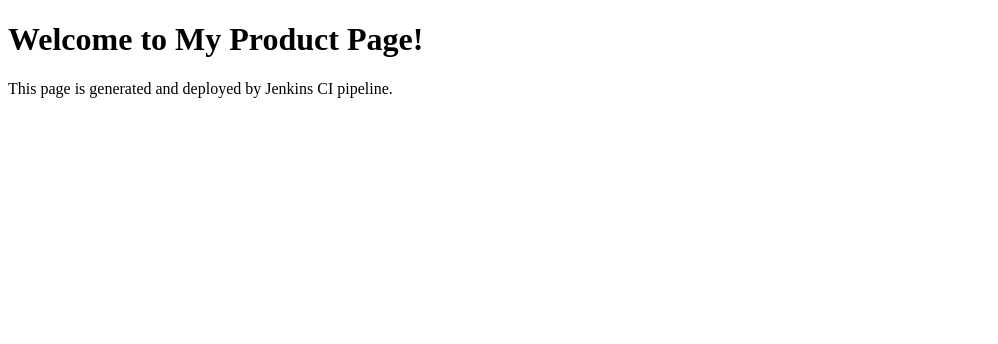
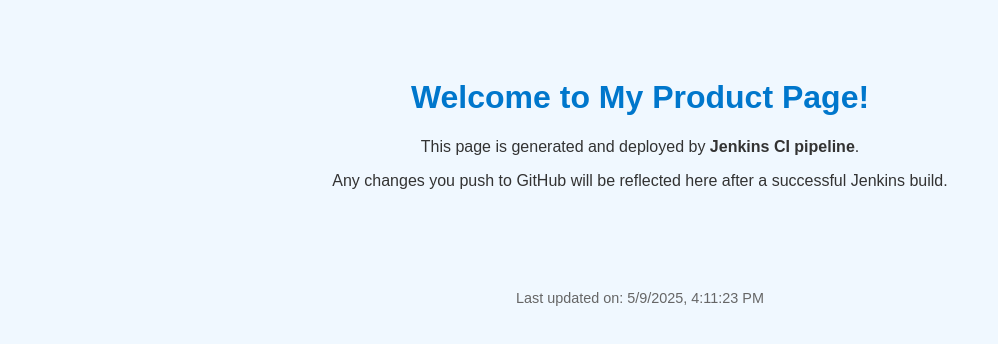
Before and after one commit to reshreshu/devops_final_, a plain HTML site: page index.html in a window 1280 px wide. Shown: the whole page, without its empty margins (0-998 px from the left). Drawn offline with Linux system fonts and the light colour scheme.

Commit message:
Update product page content

```diff
--- a/index.html
+++ b/index.html
@@ -1,10 +1,37 @@
 <!DOCTYPE html>
-<html>
+<html lang="en">
 <head>
+    <meta charset="UTF-8">
     <title>Product Page</title>
+    <style>
+        body {
+            font-family: Arial, sans-serif;
+            background: #f0f8ff;
+            color: #333;
+            text-align: center;
+            padding-top: 50px;
+        }
+        h1 {
+            color: #0077cc;
+        }
+        .footer {
+            margin-top: 100px;
+            font-size: 0.9em;
+            color: #666;
+        }
+    </style>
 </head>
 <body>
     <h1>Welcome to My Product Page!</h1>
-    <p>This page is generated and deployed by Jenkins CI pipeline.</p>
+    <p>This page is generated and deployed by <strong>Jenkins CI pipeline</strong>.</p>
+    <p>Any changes you push to GitHub will be reflected here after a successful Jenkins build.</p>
+
+    <div class="footer">
+        <p>Last updated on: <span id="datetime"></span></p>
+    </div>
+
+    <script>
+        document.getElementById("datetime").textContent = new Date().toLocaleString();
+    </script>
 </body>
 </html>
```
